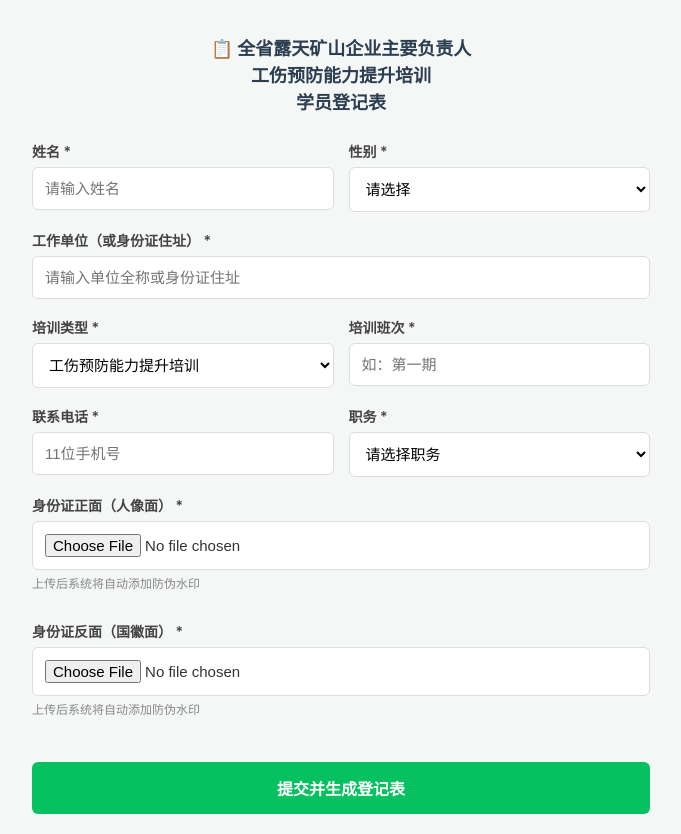
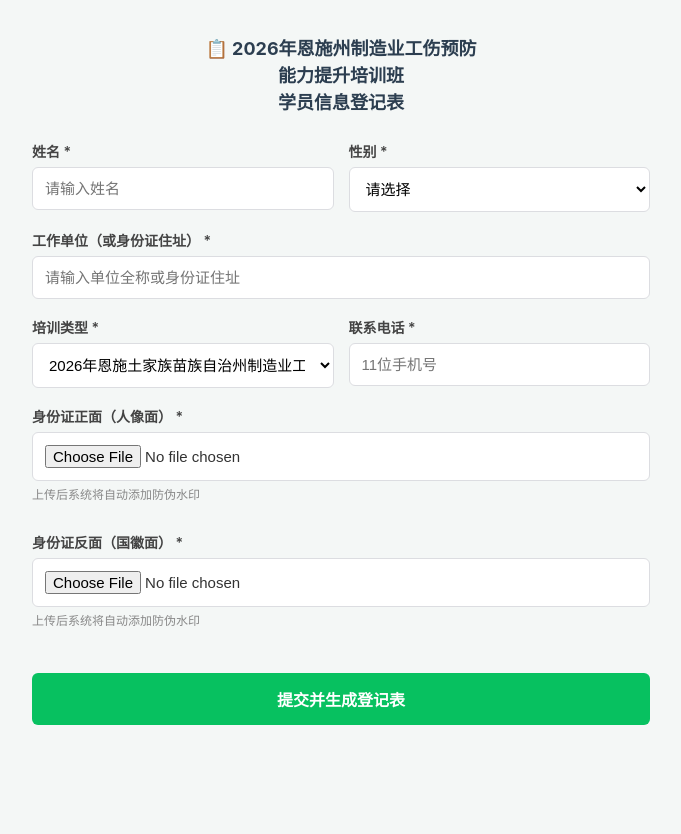
Before and after one commit to SafetyExperienceTraining/training-registration, a plain HTML site: page zhizaoye.html in a window 1280 px wide. Shown: the whole page, without its empty margins (299-980 px from the left). After the commit the page ends 800 px from the top, so only its background shows below. Drawn offline with nearby package versions, Linux system fonts and the light colour scheme.

```diff
--- a/lutiankuangshan.html
+++ b/zhizaoye.html
@@ -3,7 +3,7 @@
 <head>
     <meta charset="UTF-8">
     <meta name="viewport" content="width=device-width, initial-scale=1.0, maximum-scale=1.0, user-scalable=no">
-    <title>全省露天矿山企业主要负责人工伤预防能力提升培训学员登记表</title>
+    <title>2026年恩施州制造业工伤预防能力提升培训班学员信息登记表</title>
     <script src="https://cdn.jsdelivr.net/npm/html2canvas@1.4.1/dist/html2canvas.min.js"></script>
     <script src="https://cdn.jsdelivr.net/npm/jspdf@2.5.1/dist/jspdf.umd.min.js"></script>
     <style>
@@ -68,7 +68,7 @@
 </head>
 <body>
 
-<h2>📋 全省露天矿山企业主要负责人<br>工伤预防能力提升培训<br>学员登记表</h2>
+<h2>📋 2026年恩施州制造业工伤预防<br>能力提升培训班<br>学员信息登记表</h2>
 
 <form id="regForm">
     <div class="form-group" style="display:flex; gap:15px;">
@@ -89,29 +89,13 @@
         <div style="flex:1;">
             <label>培训类型 *</label>
             <select name="train_type" required>
-                <option value="工伤预防能力提升培训">工伤预防能力提升培训</option>
-                <option value="安全生产">安全生产</option>
-                <option value="技能提升">技能提升</option>
-                <option value="管理培训">管理培训</option>
+                <option value="2026年恩施土家族苗族自治州制造业工伤预防能力提升培训班">2026年恩施土家族苗族自治州制造业工伤预防能力提升培训班</option>
             </select>
         </div>
-        <div style="flex:1;"><label>培训班次 *</label><input name="train_class" placeholder="如：第一期" required></div>
-    </div>
-
-    <div class="form-group" style="display:flex; gap:15px;">
         <div style="flex:1;">
             <label>联系电话 *</label>
             <input name="phone" id="phoneInput" type="tel" maxlength="11" required placeholder="11位手机号" autocomplete="off">
             <div class="error" id="phoneError"></div>
-        </div>
-        <div style="flex:1;">
-            <label>职务 *</label>
-            <select name="position" required>
-                <option value="">请选择职务</option>
-                <option value="企业主要负责人">企业主要负责人</option>
-                <option value="矿长（法定代表人）">矿长（法定代表人）</option>
-                <option value="安全总监">安全总监</option>
-            </select>
         </div>
     </div>
 
@@ -214,7 +198,7 @@
 
     // ========== 公共：构建预览区HTML（PDF与长图共用） ==========
     function buildPreviewHTML(d) {
-        var html = '<h1>全省露天矿山企业主要负责人工伤预防能力提升培训学员登记表</h1>';
+        var html = '<h1>2026年恩施州制造业工伤预防能力提升培训班学员信息登记表</h1>';
         html += '<div class="sub-header">';
         html += '<div style="text-align:left;"><b>承办单位名称：</b>中钢武汉安环院绿世纪安全管理顾问有限公司</div>';
         html += '<div style="text-align:right;"><b>填写日期：</b>' + formatDateCN(new Date()) + '</div>';
@@ -222,13 +206,12 @@
         html += '<table>';
         html += '<tr><td class="label">姓 名</td><td>' + (d.name||'') + '</td><td class="label">性 别</td><td>' + (d.gender||'') + '</td></tr>';
         html += '<tr><td class="label">工作单位<br>（或身份证住址）</td><td colspan="3">' + (d.company||'') + '</td></tr>';
-        html += '<tr><td class="label">培训类型</td><td>' + (d.train_type||'') + '</td><td class="label">培训班次</td><td>' + (d.train_class||'') + '</td></tr>';
-        html += '<tr><td class="label">联系电话</td><td>' + (d.phone||'') + '</td><td class="label">职 务</td><td>' + (d.position||'') + '</td></tr>';
+        html += '<tr><td class="label">培训类型</td><td>' + (d.train_type||'') + '</td><td class="label">联系电话</td><td>' + (d.phone||'') + '</td></tr>';
         html += '<tr><td class="label" colspan="4" style="text-align:center;background:#e6e6e6;font-weight:bold;padding:6px;">身份证复印件（系统已自动添加专属防伪水印）</td></tr>';
         html += '<tr><td colspan="4" style="text-align:center;padding:12px;"><div id="anchor-front" class="img-anchor anchor-id"></div><div class="id-label">正面（人像面）</div></td></tr>';
         html += '<tr><td colspan="4" style="text-align:center;padding:12px;"><div id="anchor-back" class="img-anchor anchor-id"></div><div class="id-label">反面（国徽面）</div></td></tr>';
         html += '</table>';
-        html += '<div class="footer"><b>注：</b>本表需由学员本人填写，一式两份，一份留存培训机构，一份送交省应急管理厅现场核对后归档备查。</div>';
+        html += '<div class="footer"><b>注：</b>本表需由学员本人填写。</div>';
         return html;
     }
 
@@ -397,7 +380,7 @@
                 pdf.addImage(backC, 'JPEG', margin + pxToPdf(backRect.x) + bFit.ox, margin + pxToPdf(backRect.y) + bFit.oy, bFit.w, bFit.h);
             }
 
-            pdf.save((d.name || '学员') + '_露天矿山主要负责人工伤预防培训学员登记表.pdf');
+            pdf.save((d.name || '学员') + '_2026年恩施州制造业工伤预防能力提升培训班学员信息登记表.pdf');
         } catch (err) {
             console.error('PDF生成失败:', err);
             alert('PDF生成失败：' + err.message);
```
